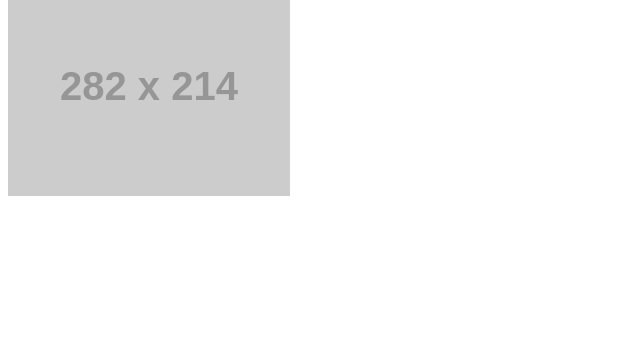
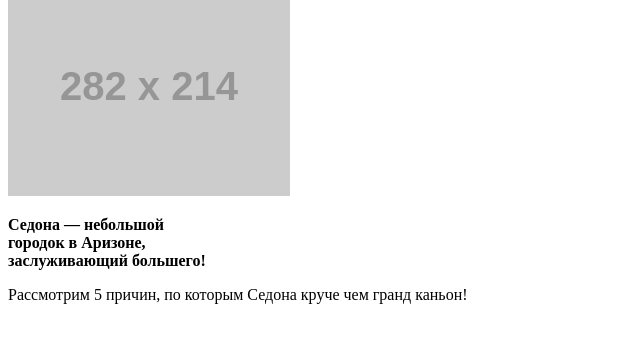
Before and after one commit to Pycu4/202134-sedona, a website: page index.html in a window 1280 px wide. Shown: the part 209-552 px from the top of the page, without its empty margins (0-640 px from the left). Drawn offline with Linux system fonts and the light colour scheme; placeholder pictures from the web are drawn by us.

Commit message:
Разметил section .promo (первую) на странице index.html

```diff
--- a/index.html
+++ b/index.html
@@ -32,7 +32,12 @@
         <img class="hero__heading" src="http://placehold.it/282x214" width="282" height="214" alt="Welcome to the gorgeous Sedona. «Because the Grand Canyon sucks!»" title="Welcome to the gorgeous Sedona. «Because the Grand Canyon sucks!»">
       </section>
       <section class="promo">
-
+        <p class="promo__text">
+          <b>Седона — небольшой <br>
+          городок в Аризоне, <br>
+          заслуживающий большего!</b>
+        </p>
+        <p class="promo__text">Рассмотрим 5 причин, по которым Седона круче чем гранд каньон!</p>
       </section>
       <section class="features">
 
```
